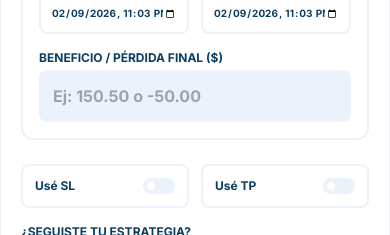
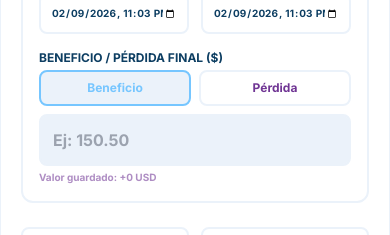
Before and after one commit to daniel-iuliano/diary, a React (Vite) app: page / in a window 390 px wide. Both pictures are taken after a click on the button 193 px from the left and 780 px from the top of the page. Shown: the part 472-707 px from the top of the page. Built offline with nearby package versions, Linux system fonts and the light colour scheme; no server answers.

Commit message:
Improve P/L UX on mobile and show net average breakdown

```diff
--- a/components/StatsDashboard.tsx
+++ b/components/StatsDashboard.tsx
@@ -29,6 +29,9 @@ const StatsDashboard: React.FC<Props> = ({ trades }) => {
     const losses = trades.filter(t => t.pnl < 0);
     const goodExecution = trades.filter(t => t.outcome === 'good');
     const totalPnl = trades.reduce((sum, t) => sum + t.pnl, 0);
+    const grossProfit = trades.filter(t => t.pnl > 0).reduce((sum, t) => sum + t.pnl, 0);
+    const grossLoss = trades.filter(t => t.pnl < 0).reduce((sum, t) => sum + t.pnl, 0);
+    const netResult = grossProfit + grossLoss;
     const slUsage = trades.filter(t => t.usedStopLoss).length;
     const tpUsage = trades.filter(t => t.usedTakeProfit).length;
 
@@ -89,6 +92,12 @@ const StatsDashboard: React.FC<Props> = ({ trades }) => {
           <p className="text-2xl font-bold" style={{ color: stats.avgPnl >= 0 ? COLORS.accent : COLORS.risk }}>
             ${stats.avgPnl.toFixed(1)}
           </p>
+          <p className="text-[10px] font-bold mt-1" style={{ color: netResult >= 0 ? COLORS.accent : COLORS.risk }}>
+            Neto: {netResult >= 0 ? '+' : ''}${netResult.toFixed(2)}
+          </p>
+          <p className="text-[9px] font-bold" style={{ color: COLORS.risk + '90' }}>
+            {`Ganancias (${grossProfit.toFixed(2)}) - Pérdidas (${Math.abs(grossLoss).toFixed(2)})`}
+          </p>
         </div>
       </div>
 
--- a/components/TradeForm.tsx
+++ b/components/TradeForm.tsx
@@ -19,7 +19,8 @@ const TradeForm: React.FC<Props> = ({ onSave, onCancel, initialData }) => {
   // Use strings for price and pnl state to maintain precision while typing (especially for leading zeros)
   const [entryPriceStr, setEntryPriceStr] = useState(initialData?.entryPrice?.toString() || '');
   const [exitPriceStr, setExitPriceStr] = useState(initialData?.exitPrice?.toString() || '');
-  const [pnlStr, setPnlStr] = useState(initialData?.pnl?.toString() || '');
+  const [pnlMode, setPnlMode] = useState<'profit' | 'loss'>(initialData && initialData.pnl < 0 ? 'loss' : 'profit');
+  const [pnlAmountStr, setPnlAmountStr] = useState(initialData ? Math.abs(initialData.pnl).toString() : '');
 
   const [formData, setFormData] = useState<Partial<Trade>>(initialData || {
     type: 'long',
@@ -65,18 +66,39 @@ const TradeForm: React.FC<Props> = ({ onSave, onCancel, initialData }) => {
 
   const handleSubmit = (e: React.FormEvent) => {
     e.preventDefault();
-    if (!formData.asset || !entryPriceStr || pnlStr === '') {
+    if (!formData.asset || !entryPriceStr.trim() || pnlAmountStr.trim() === '') {
       alert("Por favor completa los campos obligatorios (Activo, Entrada y P/L).");
       return;
     }
+
+    const entryPrice = Number(entryPriceStr);
+    const exitPrice = exitPriceStr.trim() ? Number(exitPriceStr) : undefined;
+    const pnlAmount = Number(pnlAmountStr);
+
+    if (!Number.isFinite(entryPrice)) {
+      alert('El precio de entrada debe ser un número válido.');
+      return;
+    }
+
+    if (exitPriceStr.trim() && !Number.isFinite(exitPrice)) {
+      alert('El precio de cierre debe ser un número válido.');
+      return;
+    }
+
+    if (!Number.isFinite(pnlAmount) || pnlAmount < 0) {
+      alert('El monto debe ser un número válido mayor o igual a 0. El selector define si es beneficio o pérdida.');
+      return;
+    }
+
+    const pnl = pnlMode === 'loss' ? -Math.abs(pnlAmount) : Math.abs(pnlAmount);
 
     const trade: Trade = {
       id: initialData?.id || crypto.randomUUID(),
       asset: formData.asset!,
       type: (formData.type as TradeType) || 'long',
-      entryPrice: Number(entryPriceStr),
-      exitPrice: exitPriceStr ? Number(exitPriceStr) : undefined,
-      pnl: Number(pnlStr),
+      entryPrice,
+      exitPrice,
+      pnl,
       leverage: Number(formData.leverage) || 1,
       usedStopLoss: !!formData.usedStopLoss,
       usedTakeProfit: !!formData.usedTakeProfit,
@@ -230,19 +252,42 @@ const TradeForm: React.FC<Props> = ({ onSave, onCancel, initialData }) => {
 
         <div>
           <label className="block text-xs font-bold uppercase mb-1" style={{ color: COLORS.brand }}>Beneficio / Pérdida Final ($)</label>
+          <div className="grid grid-cols-2 gap-2 mb-2">
+            <button
+              type="button"
+              onClick={() => setPnlMode('profit')}
+              className={`py-2 text-xs font-bold rounded-lg border-2 transition-all ${pnlMode === 'profit' ? 'bg-[#ebf2fa]' : 'bg-white'}`}
+              style={{ color: COLORS.accent, borderColor: pnlMode === 'profit' ? COLORS.accent : COLORS.surface }}
+            >
+              Beneficio
+            </button>
+            <button
+              type="button"
+              onClick={() => setPnlMode('loss')}
+              className={`py-2 text-xs font-bold rounded-lg border-2 transition-all ${pnlMode === 'loss' ? 'bg-[#ebf2fa]' : 'bg-white'}`}
+              style={{ color: COLORS.risk, borderColor: pnlMode === 'loss' ? COLORS.risk : COLORS.surface }}
+            >
+              Pérdida
+            </button>
+          </div>
           <input
             type="number"
+            inputMode="decimal"
+            min="0"
             step="any"
-            value={pnlStr}
-            onChange={(e) => setPnlStr(e.target.value)}
+            value={pnlAmountStr}
+            onChange={(e) => setPnlAmountStr(e.target.value)}
             className="w-full bg-[#ebf2fa] border-2 rounded-lg p-3 text-base outline-none font-black transition-all focus:border-[#76c6ff]"
             style={{
-              color: Number(pnlStr) >= 0 ? COLORS.accent : COLORS.risk,
+              color: pnlMode === 'profit' ? COLORS.accent : COLORS.risk,
               borderColor: COLORS.surface
             }}
-            placeholder="Ej: 150.50 o -50.00"
+            placeholder={pnlMode === 'profit' ? 'Ej: 150.50' : 'Ej: 50.00'}
             required
           />
+          <p className="mt-1 text-[10px] font-bold" style={{ color: COLORS.risk + '90' }}>
+            Valor guardado: {pnlMode === 'loss' ? '-' : '+'}{pnlAmountStr || '0'} USD
+          </p>
         </div>
       </div>
 
@@ -322,7 +367,11 @@ const TradeForm: React.FC<Props> = ({ onSave, onCancel, initialData }) => {
       <div className="grid grid-cols-2 gap-4">
         <button
           type="button"
-          onClick={onCancel}
+          onClick={() => {
+            setPnlMode('profit');
+            setPnlAmountStr('');
+            onCancel();
+          }}
           className="p-4 bg-[#ebf2fa] rounded-2xl font-bold text-sm"
           style={{ color: COLORS.brand }}
         >
--- a/services/exportService.ts
+++ b/services/exportService.ts
@@ -38,6 +38,13 @@ export const exportTradesToCSV = (trades: Trade[]) => {
 
 export const parseCSVToTrades = async (file: File): Promise<Trade[]> => {
   return new Promise((resolve, reject) => {
+    const parseOptionalNumber = (value: string): number | undefined => {
+      const trimmed = value.trim();
+      if (!trimmed) return undefined;
+      const parsed = Number(trimmed);
+      return Number.isFinite(parsed) ? parsed : undefined;
+    };
+
     const reader = new FileReader();
     reader.onload = (e) => {
       try {
@@ -63,15 +70,21 @@ export const parseCSVToTrades = async (file: File): Promise<Trade[]> => {
           });
 
           // Validation and Type Casting
-          if (!row.asset || !row.entryPrice) continue;
+          if (!row.asset) continue;
+
+          const entryPrice = parseOptionalNumber(row.entryPrice);
+          const exitPrice = parseOptionalNumber(row.exitPrice);
+          const pnl = parseOptionalNumber(row.pnl);
+
+          if (entryPrice === undefined || pnl === undefined) continue;
 
           trades.push({
             id: row.id || crypto.randomUUID(),
             asset: row.asset.toUpperCase(),
             type: (row.type === 'short' ? 'short' : 'long') as TradeType,
-            entryPrice: parseFloat(row.entryPrice) || 0,
-            exitPrice: row.exitPrice ? parseFloat(row.exitPrice) : undefined,
-            pnl: parseFloat(row.pnl) || 0,
+            entryPrice,
+            exitPrice,
+            pnl,
             leverage: parseInt(row.leverage) || 1,
             usedStopLoss: row.usedStopLoss === '1' || row.usedStopLoss === 'true',
             usedTakeProfit: row.usedTakeProfit === '1' || row.usedTakeProfit === 'true',
```
